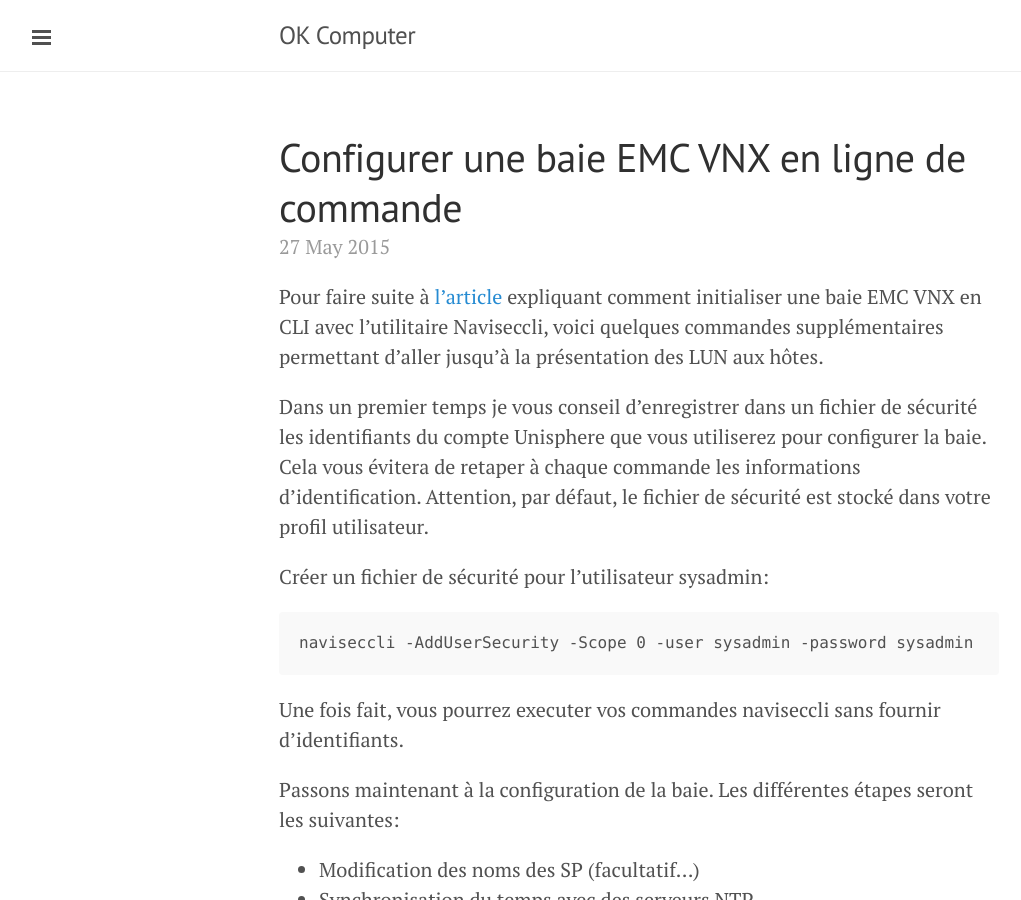
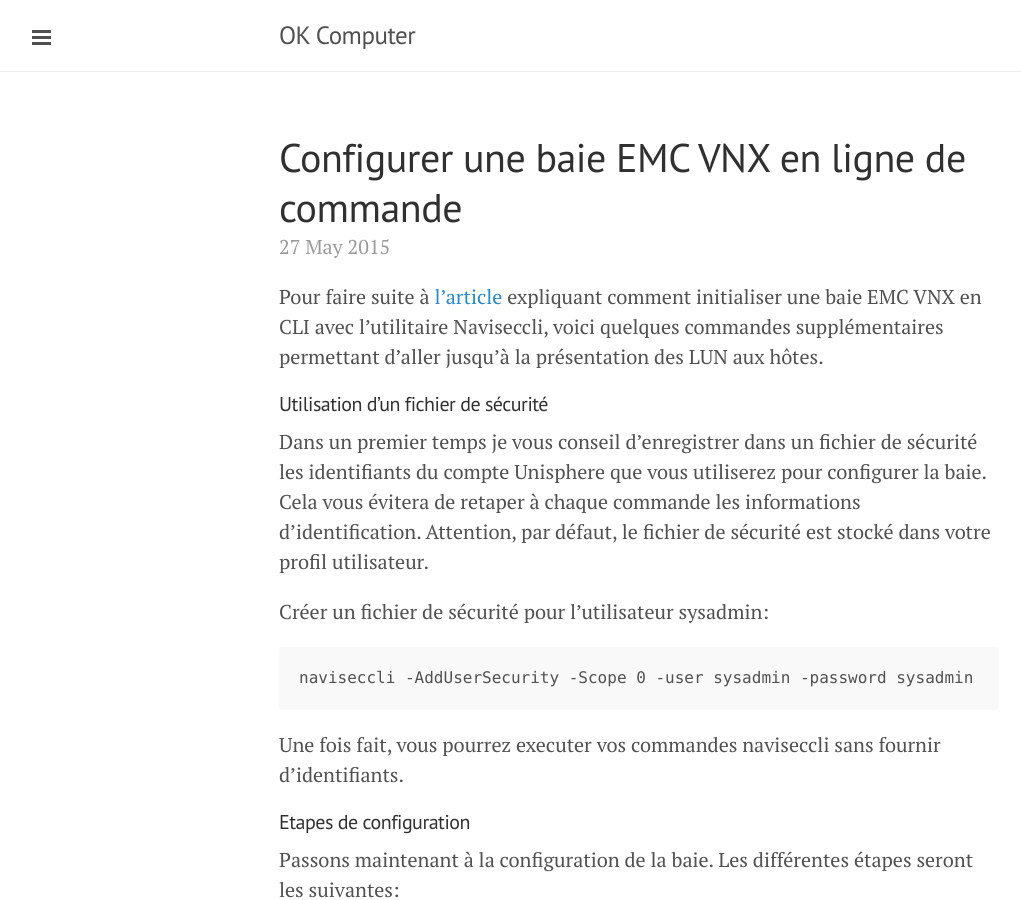
Before and after one commit to okcomputerpro/okcomputerpro.github.io, a Jekyll site: the page built from _posts/2015-05-27-Configuration-VNX-CLI-Naviseccli.md, in a window 1280 px wide and 900 px high. Shown: the whole window, without its empty margins (1-1022 px from the left). Built offline with Jekyll 4.4.1, drawn with Linux system fonts in a browser that asks for light colours; nearby versions of some CDN libraries; Markdown is read by kramdown in place of the engine named in the settings.

Commit message:
Modifications

````diff
--- a/_posts/2015-05-27-Configuration-VNX-CLI-Naviseccli.md
+++ b/_posts/2015-05-27-Configuration-VNX-CLI-Naviseccli.md
@@ -4,6 +4,8 @@ title: Configurer une baie EMC VNX en ligne de commande
 ---
 
 Pour faire suite à [l'article](http://blog.okcomputer.io/2015/02/27/Initialisation-VNX-CLI/) expliquant comment initialiser une baie EMC VNX en CLI avec l'utilitaire Naviseccli, voici quelques commandes supplémentaires permettant d'aller jusqu'à la présentation des LUN aux hôtes.
+
+#### Utilisation d'un fichier de sécurité
 
 Dans un premier temps je vous conseil d'enregistrer dans un fichier de sécurité les identifiants du compte Unisphere que vous utiliserez pour configurer la baie. Cela vous évitera de retaper à chaque commande les informations d'identification. Attention, par défaut, le fichier de sécurité est stocké dans votre profil utilisateur.
 
@@ -14,6 +16,8 @@ naviseccli -AddUserSecurity -Scope 0 -user sysadmin -password sysadmin
 ```
 
 Une fois fait, vous pourrez executer vos commandes naviseccli sans fournir d'identifiants.
+
+#### Etapes de configuration
 
 Passons maintenant à la configuration de la baie. Les différentes étapes seront les suivantes:
 - Modification des noms des SP (facultatif...)
@@ -26,7 +30,7 @@ Passons maintenant à la configuration de la baie. Les différentes étapes sero
 
 > Les différentes options des commandes seront bien sur à modifier en fonction de la configuration de votre baie (emplacement des disques) et des IP des différents serveurs de votre infrastructure (NTP, DNS).
 
-#### Modifier le nom des SP:
+##### Modifier le nom des SP:
 
 ```
 naviseccli -h 192.168.1.100 networkadmin -set -name vnx01spa
@@ -34,25 +38,25 @@ naviseccli -h 192.168.1.101 networkadmin -set -name vnx01spb
 ```
 > Attention cette commande implique un redémarrage des SP, il est préférable de modifier le nom d'un controleur à la fois.
 
-#### Configuration NTP:
+##### Configuration NTP:
 
 ```
 naviseccli -h 192.168.1.100 ntp -set -start yes -servers 192.168.1.3 192.168.1.4
 ```
 
-#### Configuration DNS:
+##### Configuration DNS:
 
 ```
 naviseccli -h 192.168.1.100 networkadmin -dns -set -domain domain.local -nameserver 192.168.1.1 192.168.1.2
 ```
 
-#### Activation des Statistics Logging:
+##### Activation des Statistics Logging:
 
 ```
 naviseccli -h 192.168.1.100 setstats -on
 ```
 
-#### Configuration du FastCache:
+##### Configuration du FastCache:
 
 La commande va activer le FastCache sur les disques indiqués via le paramètre `-disks` (ici 1_0_0 et 1_0_1) le mode du cache est défini par le paramètre `-mode` (ici en lecture/écriture) et le type de RAID est défini par le paramètre `-rtype` (ici RAID 1).
 
@@ -60,7 +64,7 @@ La commande va activer le FastCache sur les disques indiqués via le paramètre
 naviseccli -h 192.168.1.100 cache -fast -create -disks 1_0_0 1_0_1 -mode rw -rtype r_1
 ```
 
-#### Création d'un storage pool:
+##### Création d'un storage pool:
 
 La commande va créer un storage pool sur l'ensemble des disques indiqués via le paramètre `-disks`, le type de RAID est défini par le paramètre `-rtype` (ici RAID 5) et le nombre de disques contenu dans chaque grappe RAID est défini par le paramètre `-rdrivecount` (ici 5 ce qui équivaut à 4+1).
 
@@ -68,26 +72,26 @@ La commande va créer un storage pool sur l'ensemble des disques indiqués via l
 naviseccli -h 192.168.1.100 storagepool -create -disks 0_0_4 0_0_5 0_0_6 0_0_7 0_0_8 0_0_9 0_0_10 0_0_11 0_0_12 0_0_13 0_0_14 0_0_15 0_0_16 0_0_17 0_0_18 0_0_19 0_0_20 0_0_21 0_0_22 0_0_23 -rtype r_5 -rdrivecount 5 -name Pool01 -autoTiering scheduled -fastcache on
 ```
 
-#### Création d'un LUN:
+##### Création d'un LUN:
 
 ```
 naviseccli -h 192.168.1.100 lun -create -type nonThin -poolName Pool01  -capacity 1024 -sq gb -name LUN01 -l 0
 ```
 
-#### Création d'un Storage Group:
+##### Création d'un Storage Group:
 
 ```
 naviseccli -h 192.168.1.100 storagegroup -create -gname SG01
 ```
 
-#### Ajout d'un host à un Storage Group:
+##### Ajout d'un host à un Storage Group:
 
 ```
 naviseccli -h 192.168.1.100 storagegroup -connecthost -host esxi01.domain.local -gname SG01
 ```
 > Les hosts doivent êtres vues (zoning configuré, Unisphere Host Agent installé et configuré) par la baie avant d'être associés à un storage group
 
-#### Ajout d'un LUN à un Storage Group:
+##### Ajout d'un LUN à un Storage Group:
 
 ```
 naviseccli -h 192.168.1.100 storagegroup -addhlu -gname SG01 -hlu 0 -alu 0
````
